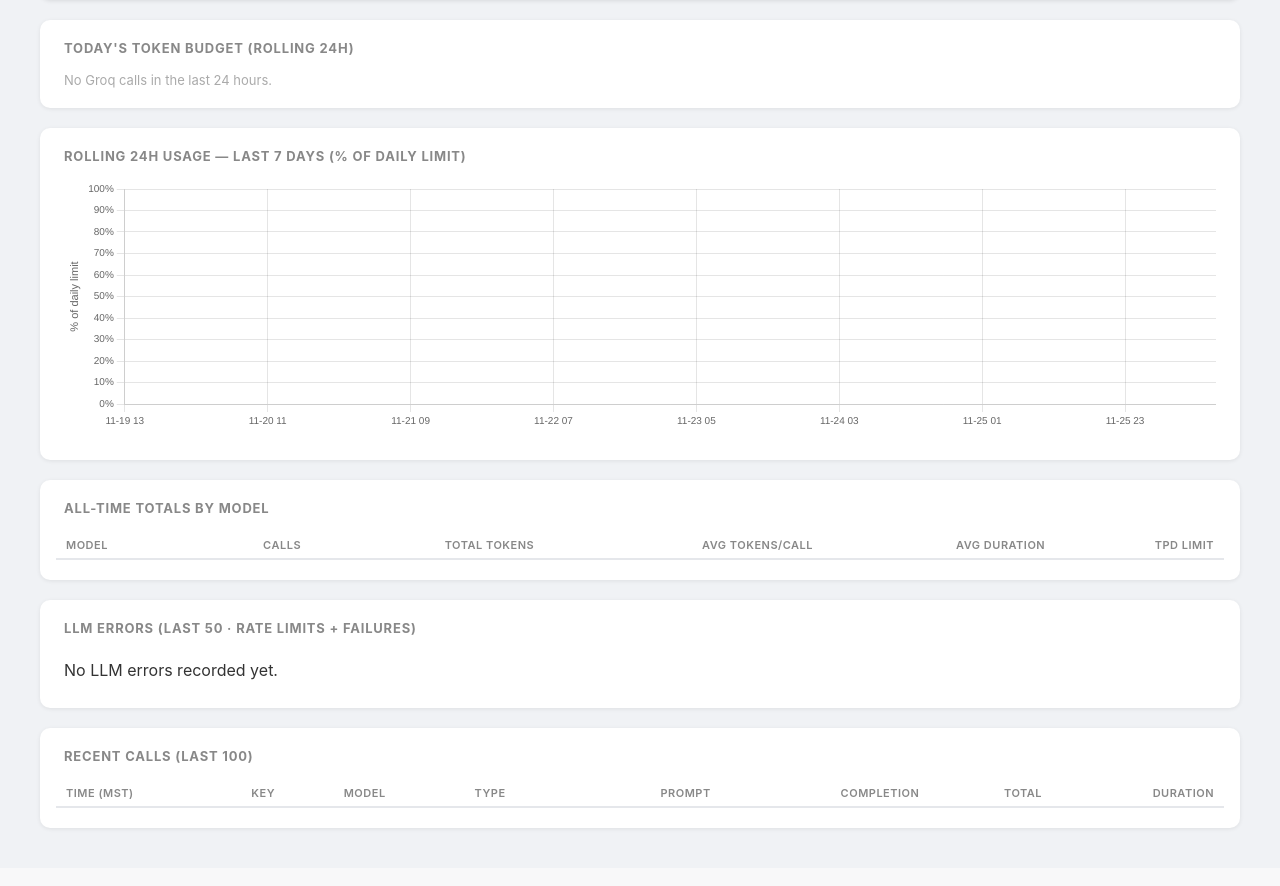
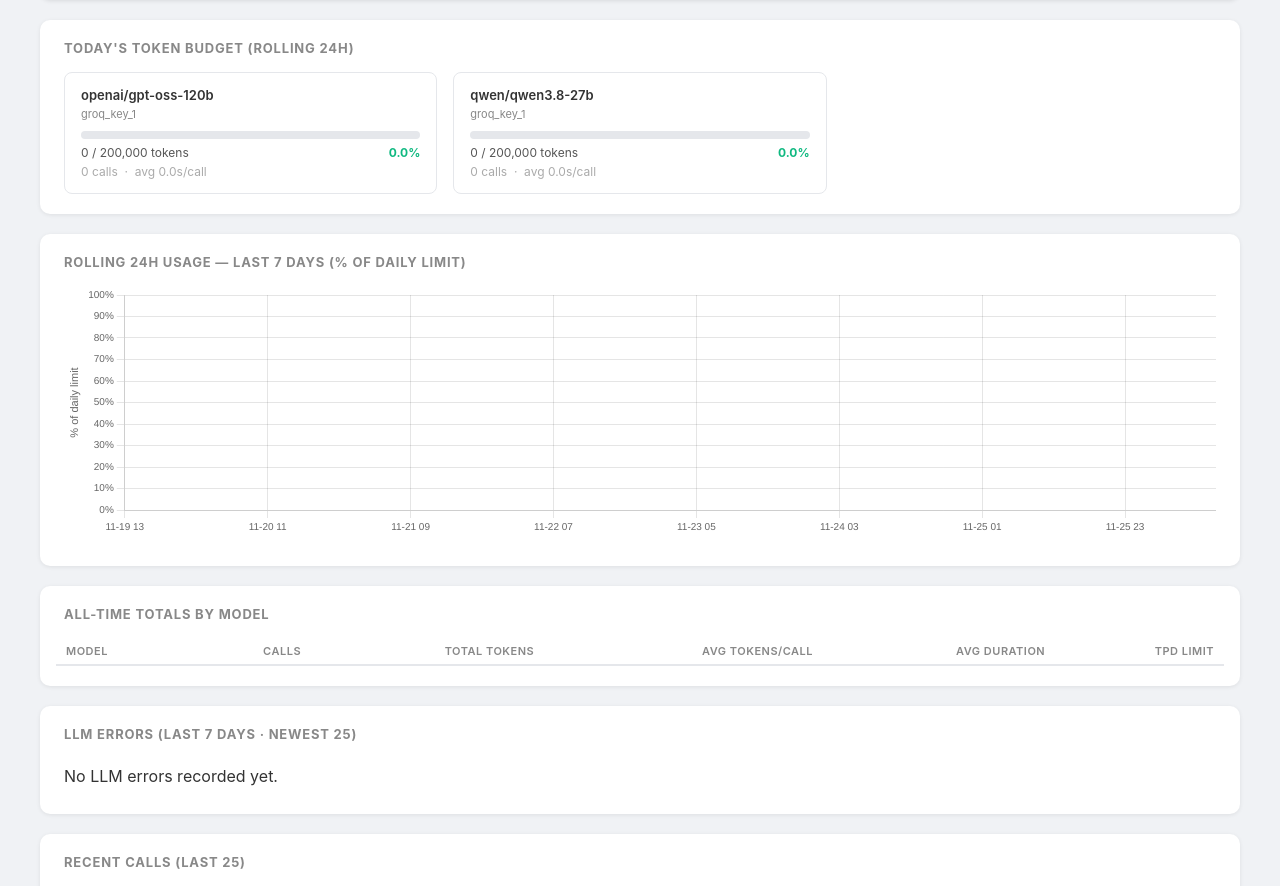
Before and after one commit to andburch/event_tracker, a Flask app: page /llm-usage in a window 1280 px wide. Shown: the part 114-1000 px from the top of the page. Before the commit the page ends 945 px from the top, so only its background shows below. Run offline with Flask 3, Linux system fonts and the light colour scheme; data comes from the database, SQL or seed files in the repository; data that the repository does not hold is empty.

Commit message:
LLM usage page: show configured models, per-key chart, shorter logs; ongoing events keep time
- Budget cards list every configured (key, model) incl. unused fallbacks;
  retired models greyed/labelled.
- Chart: one line per key (TPD is per key; summing keys showed ~200%).
- Errors: last 7 days, 25 rows, readable message (full text on hover).
- Recent calls: 25 rows.
- Ongoing date-range events no longer get a fake 00:00 start time.

Co-Authored-By: Claude Opus 5.5 <noreply@anthropic.com>
Claude-Session: https://claude.ai/code/session_01J6H9c1CyZCLx87GaHzhipz

```diff
--- a/llm_scraper.py
+++ b/llm_scraper.py
@@ -168,7 +168,9 @@ def scrape_and_save(
             try:
                 end_dt = datetime.strptime(end_date_str.strip(), '%Y-%m-%d')
                 if event_dt < today and end_dt >= today:
-                    event_dt = today  # Currently running - use today
+                    # Currently running: show it today, keeping its time (or the
+                    # 12:34 "no time" sentinel) instead of a fake midnight start.
+                    event_dt = today.replace(hour=event_dt.hour, minute=event_dt.minute)
                     is_ongoing = True
             except ValueError:
                 pass
--- a/server/app.py
+++ b/server/app.py
@@ -33,6 +33,7 @@ from datetime import datetime, timedelta, date
 import calendar
 from sqlalchemy import func
 from sources import SITES, SOURCE_NAMES, SOURCE_COLORS, SOURCE_URLS
+import config
 
 app = Flask(__name__)
 
@@ -795,6 +796,15 @@ def llm_usage():
         for c in window_calls:
             calls_by_pair.setdefault((c.api_key_label, c.model), []).append(c)
 
+        # Always show every configured (key, model) pair, even with zero usage,
+        # so a fallback model's remaining budget is visible before it's needed.
+        from llm.rate_limiter import _available_keys
+        configured = list(dict.fromkeys(config.LLM_SCRAPING_MODELS + config.LLM_SCORING_MODELS))
+        seen = {(r.api_key_label, r.model) for r in budget_rows}
+        class _Zero:
+            def __init__(self, k, m): self.api_key_label, self.model, self.calls, self.tokens, self.avg_dur = k, m, 0, 0, 0
+        budget_rows = list(budget_rows) + [_Zero(k, m) for m in configured for k, _ in _available_keys() if (k, m) not in seen]
+
         budget = []
         for r in budget_rows:
             lim = limits.get(r.model)
@@ -836,8 +846,10 @@ def llm_usage():
                 'next_tick_at': next_tick_at,
                 'next_tick_tokens': next_tick_tokens,
                 'free_at': free_at,
+                'configured': r.model in configured,
             })
-        budget.sort(key=lambda x: (x['key'], x['model']))
+        order = {m: i for i, m in enumerate(configured)}
+        budget.sort(key=lambda x: (not x['configured'], order.get(x['model'], 99), x['key']))
 
         # --- Per-day usage for last 7 days ---
         # SQLite strftime to group by date. We shift the timestamp by -7h so
@@ -869,12 +881,13 @@ def llm_usage():
         chart_window_start = now - timedelta(days=8)  # extra day for rolling window warmup
         chart_rows = session.query(
             func.strftime('%Y-%m-%d %H:00', LLMCall.timestamp, '-7 hours').label('hour'),
+            LLMCall.api_key_label,
             LLMCall.model,
             func.sum(LLMCall.prompt_tokens + LLMCall.completion_tokens).label('tokens'),
         ).filter(
             LLMCall.timestamp >= chart_window_start,
             LLMCall.provider == 'groq',
-        ).group_by('hour', LLMCall.model).order_by('hour').all()
+        ).group_by('hour', LLMCall.api_key_label, LLMCall.model).order_by('hour').all()
 
         # Build full hourly timeline (last 7 days) in Phoenix local time so
         # labels and rolling-sum lookups match the -7h SQL buckets above.
@@ -887,15 +900,16 @@ def llm_usage():
             cursor += timedelta(hours=1)
 
         # Bucket raw hourly tokens per model (keys are Phoenix-local hours)
-        chart_models = sorted({r.model for r in chart_rows})
+        # One line per (key, model): Groq's daily token limit applies per key.
+        chart_models = sorted({(r.api_key_label, r.model) for r in chart_rows})
         hourly_tokens = {m: {} for m in chart_models}
         for r in chart_rows:
-            hourly_tokens[r.model][r.hour] = r.tokens or 0
+            hourly_tokens[(r.api_key_label, r.model)][r.hour] = r.tokens or 0
 
         # For each hour in timeline, compute rolling 24h sum / TPD * 100
         chart_datasets = []
         for m in chart_models:
-            lim = limits.get(m)
+            lim = limits.get(m[1])
             tpd = lim.tpd if lim and lim.tpd else None
             data = []
             for pt in timeline:
@@ -907,7 +921,7 @@ def llm_usage():
                     data.append(round(total / tpd * 100, 2))
                 else:
                     data.append(None)
-            chart_datasets.append({'label': m, 'data': data, 'tpd': tpd})
+            chart_datasets.append({'label': f"{m[1]} ({m[0]})", 'data': data, 'tpd': tpd})
 
         # Axis labels: "MM-DD HH" in Phoenix local time
         chart_labels = [pt.strftime('%m-%d %H') for pt in timeline]
@@ -915,7 +929,7 @@ def llm_usage():
         # --- Recent calls ---
         recent = session.query(LLMCall).filter(
             LLMCall.provider == 'groq'
-        ).order_by(LLMCall.id.desc()).limit(100).all()
+        ).order_by(LLMCall.id.desc()).limit(25).all()
 
         # --- All-time totals per model ---
         totals = session.query(
@@ -927,9 +941,9 @@ def llm_usage():
         ).group_by(LLMCall.model).order_by(func.count(LLMCall.id).desc()).all()
 
         # --- 429 audit log (most recent 50) ---
-        rate_limit_events = session.query(GroqRateLimitEvent).order_by(
-            GroqRateLimitEvent.id.desc()
-        ).limit(50).all()
+        rate_limit_events = session.query(GroqRateLimitEvent).filter(
+            GroqRateLimitEvent.timestamp >= week_ago
+        ).order_by(GroqRateLimitEvent.id.desc()).limit(25).all()
 
         return render_template(
             'llm_usage.html',
@@ -944,6 +958,7 @@ def llm_usage():
             chart_labels=chart_labels,
             chart_datasets=chart_datasets,
             rate_limit_events=rate_limit_events,
+            configured_models=configured,
         )
     finally:
         session.close()
--- a/server/templates/llm_usage.html
+++ b/server/templates/llm_usage.html
@@ -172,9 +172,9 @@
                 {% set pct = None %}
                 {% set color = 'none' %}
             {% endif %}
-            <div class="budget-card">
+            <div class="budget-card"{% if not b.configured %} style="opacity:0.55"{% endif %}>
                 <div class="title">{{ b.model }}</div>
-                <div class="key-label">{{ b.key }}</div>
+                <div class="key-label">{{ b.key }}{% if not b.configured %} · no longer used{% endif %}</div>
                 <div class="bar-track">
                     <div class="bar-fill {{ color }}" style="width: {{ [pct or 0, 100] | min }}%"></div>
                 </div>
@@ -272,7 +272,7 @@
                 {% for r in totals %}
                 {% set lim = limits.get(r.model) %}
                 <tr>
-                    <td class="model">{{ r.model }}</td>
+                    <td class="model">{{ r.model }}{% if r.model not in configured_models %} <span class="dim">(retired)</span>{% endif %}</td>
                     <td class="num">{{ '{:,}'.format(r.calls) }}</td>
                     <td class="num">{{ '{:,}'.format(r.tokens or 0) }}</td>
                     <td class="num">{{ '{:,.0f}'.format((r.tokens or 0) / r.calls) }}</td>
@@ -287,7 +287,7 @@
 
     <!-- LLM error audit log -->
     <div class="section">
-        <h2>LLM Errors (last 50 · rate limits + failures)</h2>
+        <h2>LLM Errors (last 7 days · newest 25)</h2>
         {% if rate_limit_events %}
         <div class="table-scroll">
         <table>
@@ -311,8 +311,10 @@
                         {{ e.classified_as }}
                     </td>
                     <td class="num">{% if e.retry_after_sec %}{{ e.retry_after_sec }}s{% else %}—{% endif %}</td>
-                    <td style="font-size:0.75rem; color:#6b7280; max-width:400px; word-break:break-all">
-                        {{ e.error_snippet or '—' }}
+                    {% set msg = (e.error_snippet or '—') %}
+                    {% set short = msg.split("'message': ")[-1].split(", 'type'")[0].strip('"\'{} ,') if "'message'" in msg else msg %}
+                    <td style="font-size:0.75rem; color:#6b7280; max-width:420px" title="{{ msg }}">
+                        {{ short[:140] }}{% if short|length > 140 %}…{% endif %}
                     </td>
                 </tr>
                 {% endfor %}
@@ -326,7 +328,7 @@
 
     <!-- Recent calls -->
     <div class="section">
-        <h2>Recent Calls (last 100)</h2>
+        <h2>Recent Calls (last 25)</h2>
         <div class="table-scroll">
         <table>
             <thead>
```
